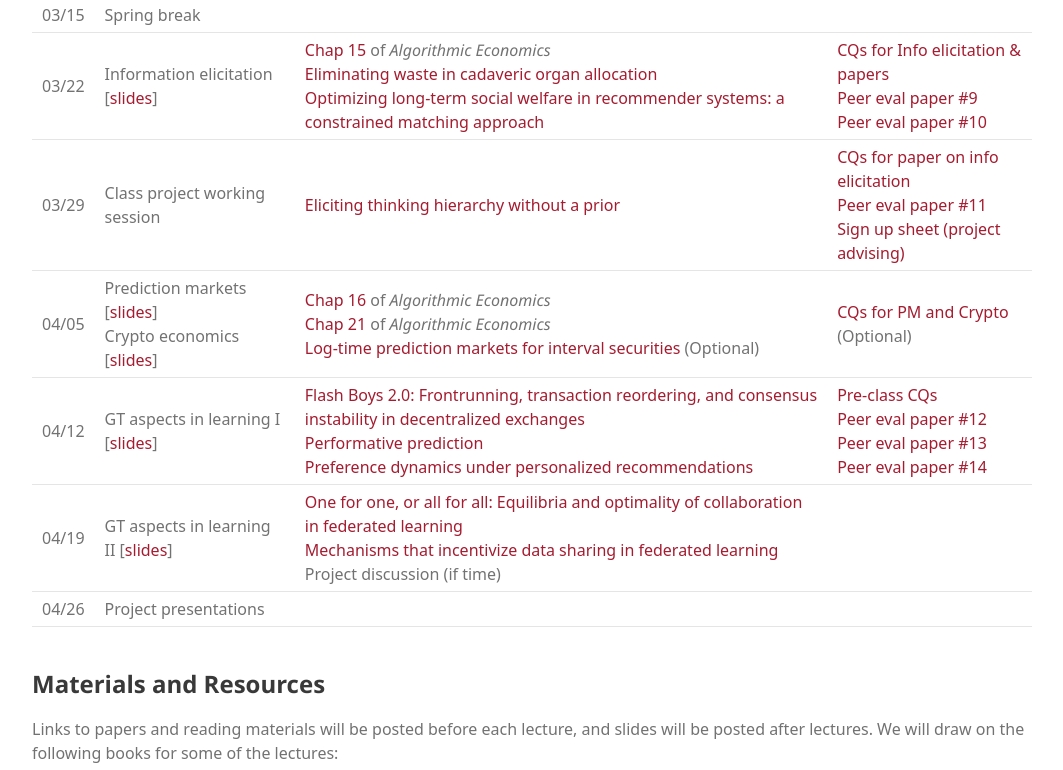
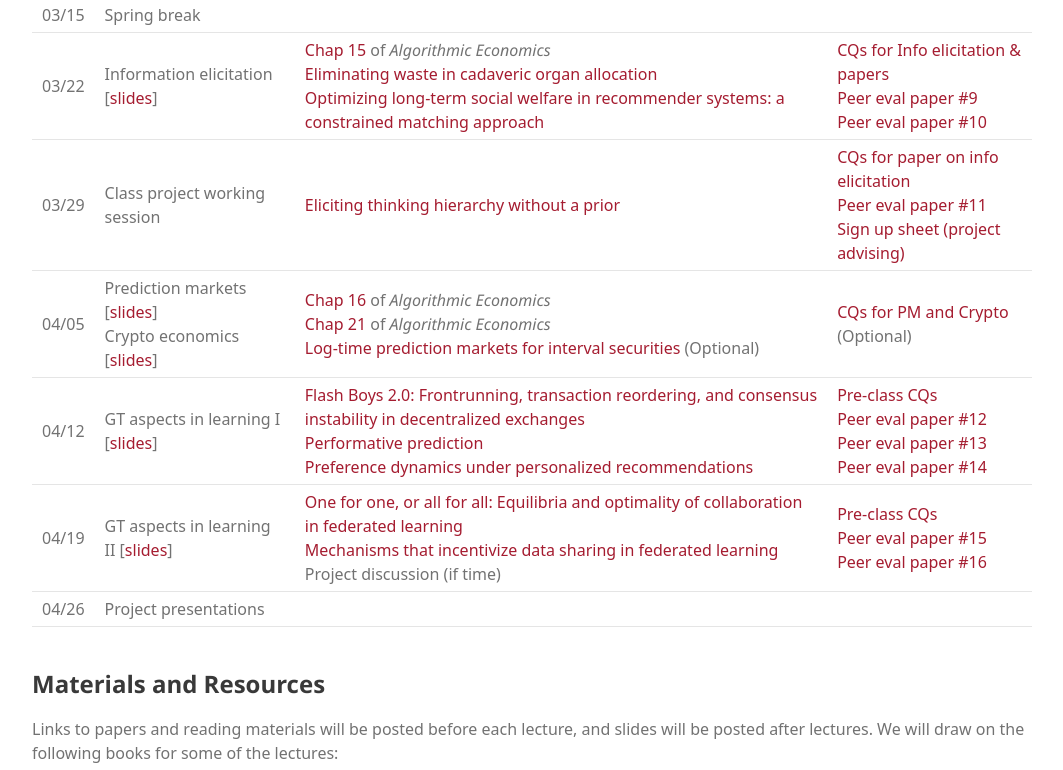
Before and after one commit to XintongEmilyWang/XintongEmilyWang.github.io, a plain HTML site: page CS598.html in a window 1280 px wide. Shown: the part 1773-2543 px from the top of the page, without its empty margins (38-1101 px from the left). Drawn offline with Linux system fonts and the light colour scheme; some icons are missing; a web font is replaced by a local one.

Commit message:
week 4/19

```diff
--- a/CS598.html
+++ b/CS598.html
@@ -80,7 +80,7 @@
           <li> Feb 1: Please check out the <a href="https://rutgers.instructure.com/courses/268813/files/?preview=38091349">paper presentation assignment</a> and <a href="https://rutgers.instructure.com/courses/268813/files/?preview=38091364">guidelines on how to read and present research papers</a>.
           <li> Feb 20: Please check out <a href="https://rutgers.instructure.com/courses/268813/files/folder/Uploaded%20Media?preview=38587060">HW1</a> and start early (<b>due midnight, March 4, 2024</b>). Here's a LaTeX <a href="https://rutgers.instructure.com/courses/268813/files/folder/Uploaded%20Media?preview=38587144">template</a> that you can use to type up your solutions. And here are some good <a href="https://tobi.oetiker.ch/lshort/lshort.pdf">introductions to LaTeX</a>.
           <li> Feb 26: Please find the guidelines for class project, together with some example ideas / projects <a href="">here</a>. Feel free to drop by office hours to discuss your project ideas / proposals with me. The project proposal is due <b>23:59pm, March 19, 2024</b>, but you are encouraged to submit before spring break.
-          <li> March 23: Please sign up for a time slot <a href="https://docs.google.com/spreadsheets/d/1DsU4fqB9nD70JYAYRtgAlSR6r1bWJDadejkzkYg7kRY/edit?usp=sharing">here</a> to discuss your course project with me on March 29.
+          <li> March 23: Please sign up for a time slot <a href="https://docs.google.com/spreadsheets/d/1DsU4fqB9nD70JYAYRtgAlSR6r1bWJDadejkzkYg7kRY/edit?usp=sharing">here</a> to discuss your course project with me on March 29 and for future office hours.
           <li> April 8: Please check out <a href="">HW2</a> and start early (<b>due midnight, April 22, 2024</b>).
         </ul>
 
@@ -293,8 +293,6 @@
             <a href="https://forms.gle/7mnsajJHmDHV9gxn8">Peer eval paper #13</a>
             <br>
             <a href="https://forms.gle/5jRUb3QXMJd3T3Bh7">Peer eval paper #14</a>
-            <br>
-
           </td>
           </tr>
 
@@ -307,7 +305,13 @@
             <br>
             Project discussion (if time)
           </td>
-          <td><a href=""></a> </td>
+          <td>
+            <a href="https://forms.gle/uExrCNWoSqXZnT6R7">Pre-class CQs</a>
+            <br>
+            <a href="https://forms.gle/xXHnCnBiitzguEkt7">Peer eval paper #15</a>
+            <br>
+            <a href="https://forms.gle/hoBgyHbiYPV1n3rRA">Peer eval paper #16</a>
+          </td>
           </tr>
 
           <td>04/26</td>
```
